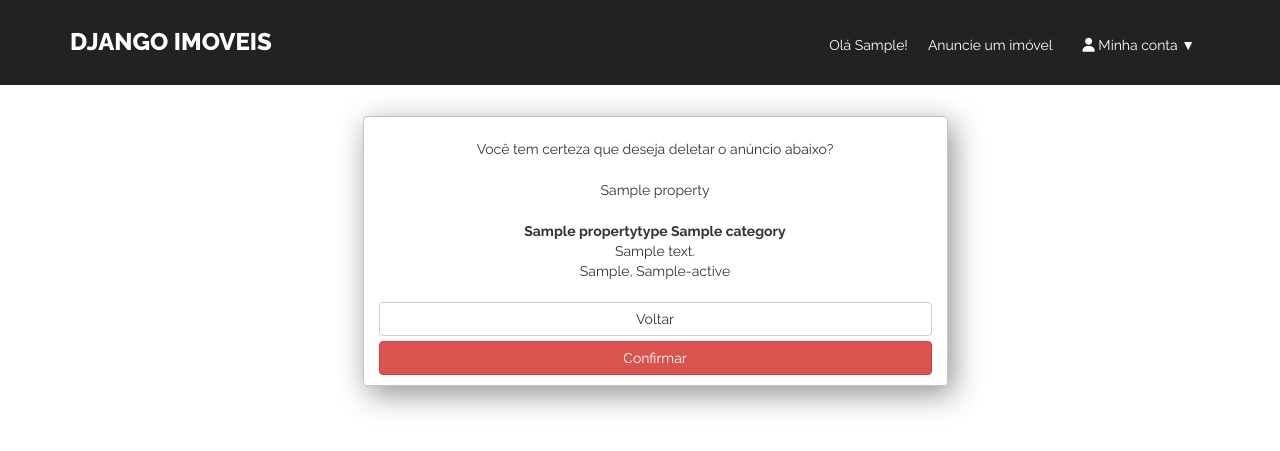
After one commit to andresmachado/django-imoveis, a Django app: a page that uses templates/properties/property_delete.html in a window 1280 px wide. The commit adds this page. Shown: the top 451 px of the page. Run offline with Django 3.2, Linux system fonts and the light colour scheme; a user stored in the database is signed in; tables that the repository leaves empty hold one stand-in row (values such as "Sample post"); some libraries are stand-ins or nearby versions.

Commit message:
Added delete property function

```diff
--- a/manage.py
+++ b/manage.py
@@ -3,7 +3,7 @@ import os
 import sys
 
 if __name__ == "__main__":
-    os.environ.setdefault("DJANGO_SETTINGS_MODULE", "django_imoveis.local_settings")
+    os.environ.setdefault("DJANGO_SETTINGS_MODULE", "django_imoveis.settings")
 
     from django.core.management import execute_from_command_line
 
--- a/properties/static/css/main.css
+++ b/properties/static/css/main.css
@@ -133,6 +133,10 @@ header ul a:hover {
 	margin: 0.9em 0 0 0;
 }
 
+.delete-form p {
+	margin-bottom: 1.5em;
+}
+
 .signup-form {
 	padding: 1.5em;
 	margin-bottom: 2em;
--- a/properties/urls.py
+++ b/properties/urls.py
@@ -24,7 +24,8 @@ urlpatterns = [
     url(r'^$', views.property_list, name='index'),
     url(r'^imoveis/anuncie/$', views.property_create, name='create_property'),
     url(r'^imoveis/(?P<pk>[0-9]+)/$', views.property_detail, name='show_property'),
-    url(r'^imoveis/(?P<pk>[0-9]+)/editar-anuncio$', views.property_edit, name='edit_property'),
+    url(r'^imoveis/(?P<pk>[0-9]+)/editar-anuncio/$', views.property_edit, name='edit_property'),
+    url(r'^imoveis/(?P<pk>[0-9]+)/excluir/$', views.property_delete, name='delete_property'),
 ]
 
 if settings.DEBUG:
--- a/properties/views.py
+++ b/properties/views.py
@@ -56,6 +56,11 @@ def property_detail(request, pk, template_name='properties/property_detail.html'
 	}
 	return render(request, template_name, context)
 
-
-def property_delete(request, pk):
-    return HttpResponse('<h1> Delete page works! </h1>')
+@login_required
+def property_delete(request, pk, template_name="properties/property_delete.html"):
+	property = get_object_or_404(Property, pk=pk, owner=request.user.id)
+	if request.method == 'POST':
+		property.delete()
+		messages.success(request, "Anúncio excluido com sucesso!")
+		return redirect('user_profile')
+	return render(request, template_name, {'property': property})
--- /dev/null
+++ b/templates/properties/property_delete.html
@@ -0,0 +1,22 @@
+{% extends 'properties/base.html' %}
+{% block title %}{{ block.super }} | Excluir anúncio {% endblock title %}
+
+{% block content %}
+<div class="container">
+	<div class="row">
+		<div class="delete-form form-input login-form col-md-6 col-md-offset-3">
+			<form method='POST' action='{% url 'delete_property' pk=property.pk %}'>{% csrf_token %}
+				<p>Você tem certeza que deseja deletar o anúncio abaixo?</p>
+				<p>{{ property.title }}</p>
+					<p>
+						<strong>{{ property.property_type}} {{ property.category}}</strong> <br>
+						{{ property.address }} <br />
+						{{ property.district }}, {{ property.city }}-{{ property.state }}
+					</p>
+				<a href="{% url 'user_profile' %}" class="btn btn-default btn-block">Voltar</a>
+				<input type="submit" value="Confirmar" class="btn btn-danger btn-block">
+			</form>
+		</div>
+	</div>
+</div>
+{% endblock %}
--- a/templates/users/my_account_properties.html
+++ b/templates/users/my_account_properties.html
@@ -37,7 +37,7 @@
 					<td>
 						<p><a href="{% url 'show_property' pk=my_property.id %}">Visualizar anúncio</a></p>
 						<p><a href="{% url 'edit_property' pk=my_property.id %}">Editar anúncio</a></p>
-						<p><a href="#">Remover anúncio</a></p>
+						<p><a href="{% url 'delete_property' pk=my_property.id %}">Remover anúncio</a></p>
 					</td>
 				</tr>
 				{% endfor %}
```
